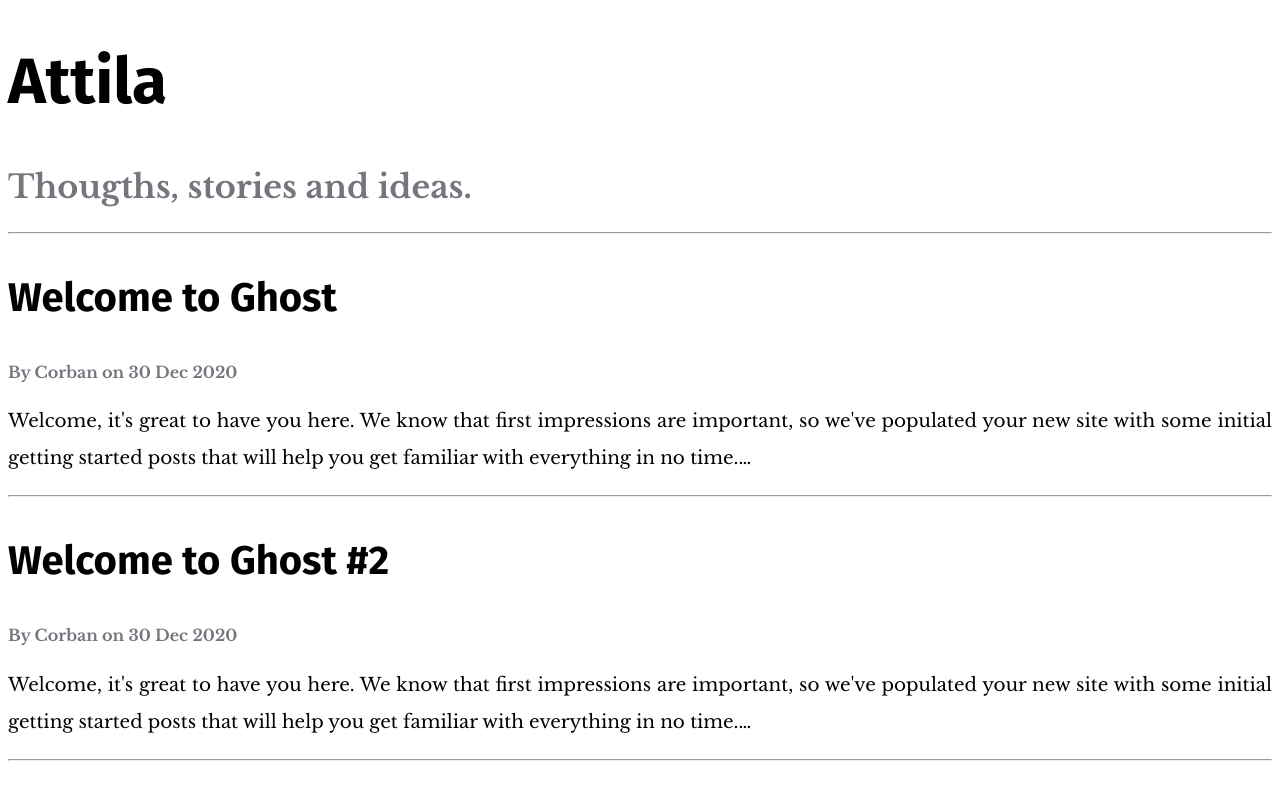
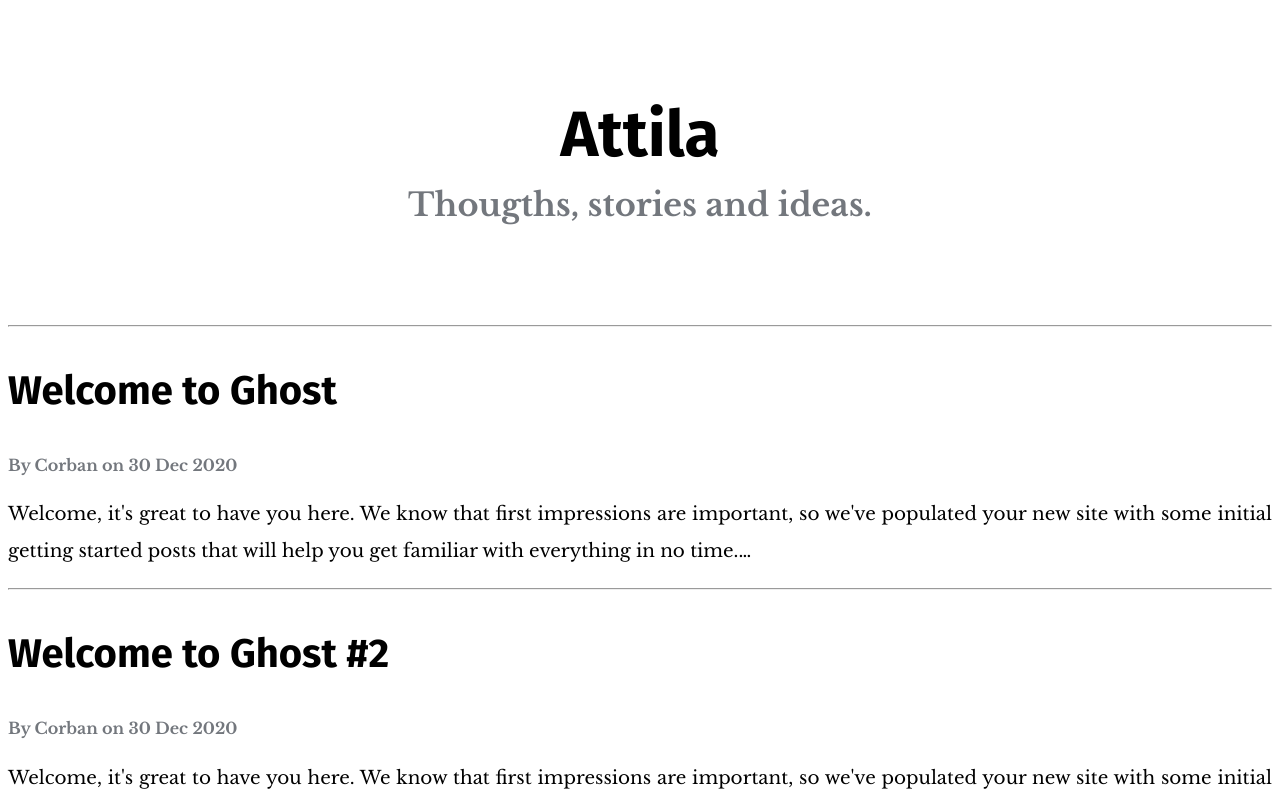
Before and after one commit to gefgu/blog-reader-view, a React (Create React App) app: page / in a window 1280 px wide. Shown: the top 800 px of the page. Built offline with nearby package versions, Linux system fonts and the light colour scheme.

Commit message:
Add header styled components substitute

```diff
--- a/src/components/HomePage.js
+++ b/src/components/HomePage.js
@@ -1,3 +1,4 @@
+import Header from "../styled-components/Header";
 import Subtitle from "../styled-components/Subtitle";
 import Title from "../styled-components/Title";
 import PostPreview from "./PostPreview";
@@ -29,10 +30,10 @@ function HomePage() {
 
   return (
     <div className="px-6">
-      <header className="flex flex-col gap-2 items-center my-24">
+      <Header>
         <Title>Attila</Title>
         <Subtitle>Thougths, stories and ideas.</Subtitle>
-      </header>
+      </Header>
       <div className="flex flex-col max-w-2xl mx-auto">
         <hr />
         {posts.map((post) => {
--- a/src/components/PostPage.js
+++ b/src/components/PostPage.js
@@ -1,3 +1,4 @@
+import Header from "../styled-components/Header";
 import Paragraph from "../styled-components/Paragraph";
 import Subtitle from "../styled-components/Subtitle";
 import Title from "../styled-components/Title";
@@ -14,12 +15,13 @@ function PostPage() {
 
   return (
     <div className="px-6">
-      <header className="flex flex-col gap-2 items-center my-24">
+      <Header>
         <Title>{post.title}</Title>
         <Subtitle>
           By {post.author} on {post.date}
         </Subtitle>
-      </header>
+      </Header>
+
       <div className="max-w-3xl mx-auto">
         <Paragraph>{post.content}</Paragraph>
       </div>
--- /dev/null
+++ b/src/styled-components/Header.js
@@ -0,0 +1,11 @@
+import styled from "styled-components";
+
+const Header = styled.header`
+  display: flex;
+  flex-direction: column;
+  gap: 8px;
+  align-items: center;
+  margin: 96px 0;
+`;
+
+export default Header;
--- a/src/styled-components/Subtitle.js
+++ b/src/styled-components/Subtitle.js
@@ -5,6 +5,7 @@ const Subtitle = styled.h1`
   line-height: 1.5;
   color: ${(props) => props.theme.secondaryColor};
   font-family: ${(props) => props.theme.secondaryFont};
+  margin: 0;
 `;
 
 export default Subtitle;
--- a/src/styled-components/Title.js
+++ b/src/styled-components/Title.js
@@ -5,6 +5,7 @@ const Title = styled.h1`
   font-weight: bold;
   color: ${(props) => props.theme.primaryColor};
   font-family: ${(props) => props.theme.primaryFont};
+  margin: 0;
 `;
 
 export default Title;
```
